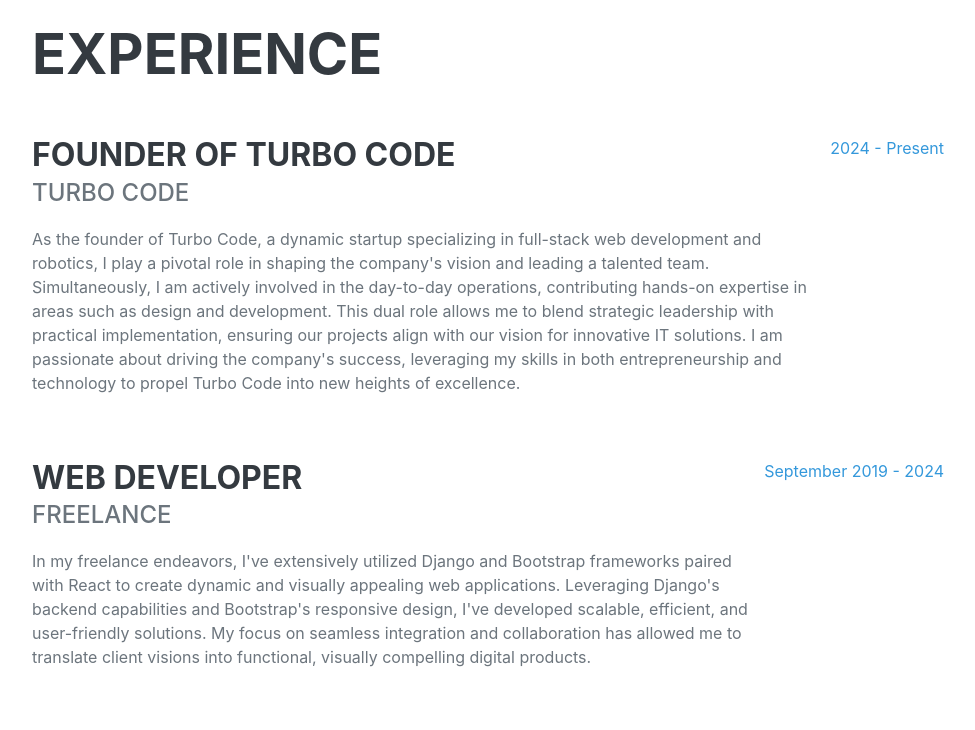
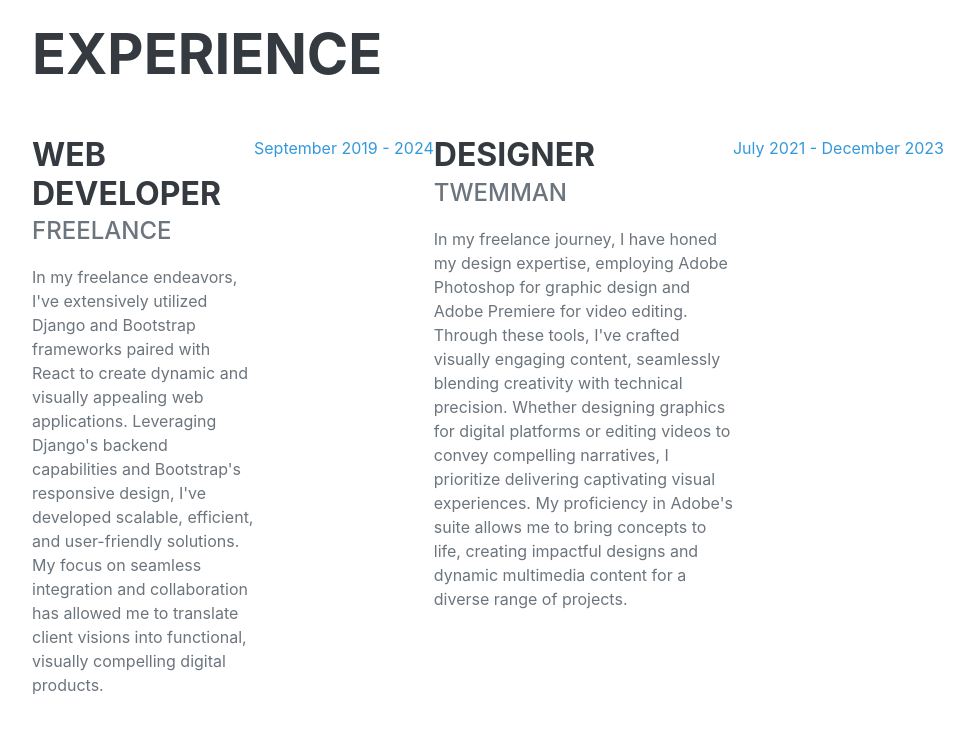
Before and after one commit to mellef2004/Med-s-Wesbite, a plain HTML site: page index.html in a window 1280 px wide. Shown: the part 860-1590 px from the top of the page, without its empty margins (288-1263 px from the left). Drawn offline with nearby package versions, Linux system fonts and the light colour scheme; a web font is replaced by a local one.

Commit message:
Update index.html

```diff
--- a/index.html
+++ b/index.html
@@ -118,27 +118,7 @@
           <div
             class="d-flex flex-column flex-md-row justify-content-between mb-5"
           >
-            <div class="flex-grow-1">
-              <h3 class="mb-0">Founder of Turbo Code</h3>
-              <div class="subheading mb-3">Turbo Code</div>
-              <p>
-                As the founder of Turbo Code, a dynamic startup specializing in
-                full-stack web development and robotics, I play a pivotal role
-                in shaping the company's vision and leading a talented team.
-                Simultaneously, I am actively involved in the day-to-day
-                operations, contributing hands-on expertise in areas such as
-                design and development. This dual role allows me to blend
-                strategic leadership with practical implementation, ensuring our
-                projects align with our vision for innovative IT solutions. I am
-                passionate about driving the company's success, leveraging my
-                skills in both entrepreneurship and technology to propel Turbo
-                Code into new heights of excellence.
-              </p>
-            </div>
-            <div class="flex-shrink-0">
-              <span class="text-primary">2024 - Present</span>
-            </div>
-          </div>
+
           <div
             class="d-flex flex-column flex-md-row justify-content-between mb-5"
           >
```
